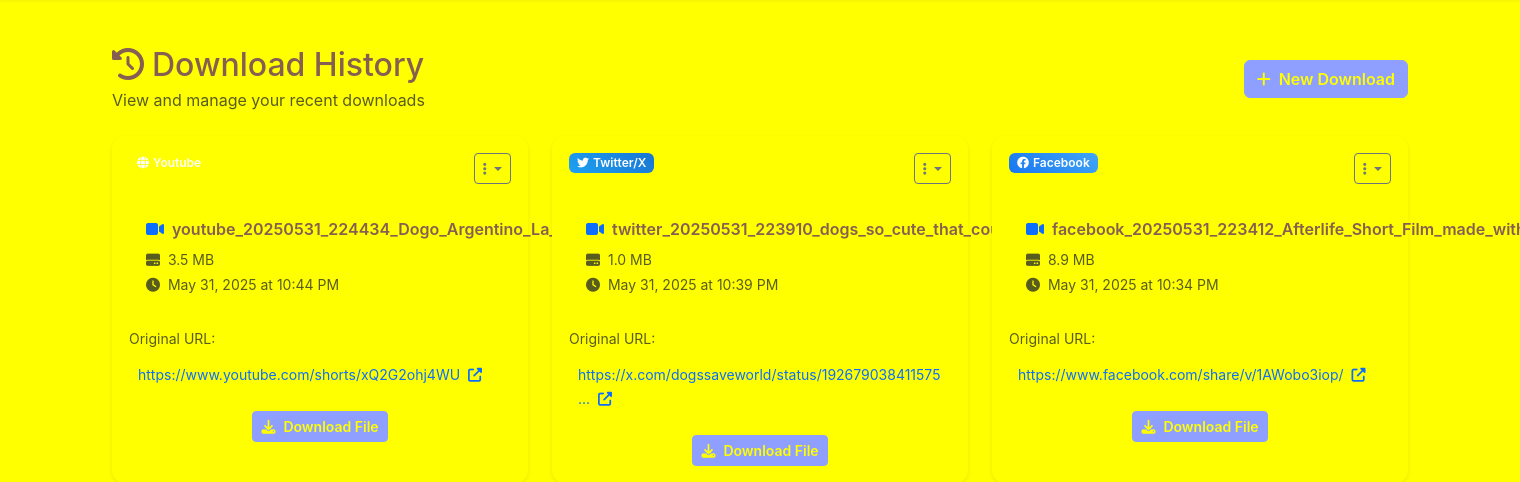
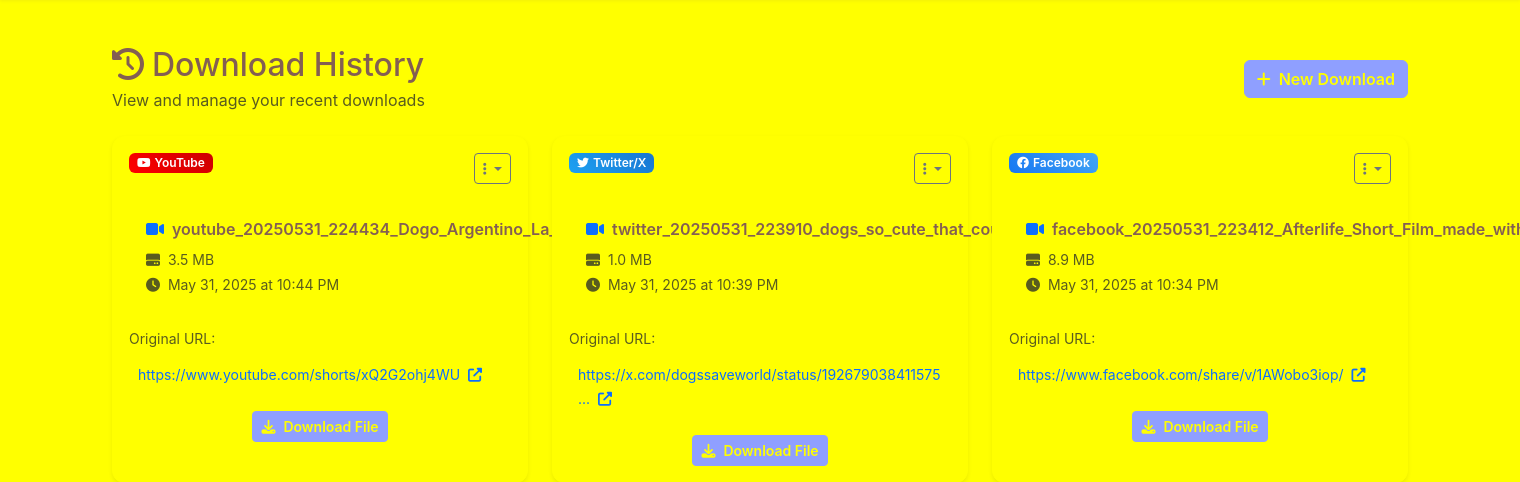
Before and after one commit to Elouahabi-Naoufal/Social-Media-Downloader, a Flask app: page /history in a window 1520 px wide; the page is wider, and only the part inside the window is pictured. Shown: the part 62-544 px from the top of that part. Run offline with Flask 3, Linux system fonts and the light colour scheme; some libraries are stand-ins or nearby versions.

Commit message:
Support downloading videos directly from YouTube within the application
Add YouTube platform support and update CSS for platform badges.

Replit-Commit-Author: Agent
Replit-Commit-Session-Id: ecb85fd4-e82b-4500-8ec9-d86bbb417e20
Replit-Commit-Screenshot-Url: https://storage.googleapis.com/screenshot-production-us-central1/559d4583-c60e-45a2-b6bf-044fa61c74f4/281c03a6-72f1-43ed-ac54-13d4aca1b4f4.jpg

```diff
--- a/static/css/style.css
+++ b/static/css/style.css
@@ -238,6 +238,11 @@ body {
     color: white;
 }
 
+.platform-badge.platform-youtube {
+    background: linear-gradient(45deg, #FF0000, #CC0000);
+    color: white;
+}
+
 /* Loading Overlay */
 .loading-overlay {
     position: fixed;
--- a/templates/history.html
+++ b/templates/history.html
@@ -38,6 +38,8 @@
                                         <i class="fab fa-facebook me-1"></i>Facebook
                                     {% elif item.platform == 'twitter' %}
                                         <i class="fab fa-twitter me-1"></i>Twitter/X
+                                    {% elif item.platform == 'youtube' %}
+                                        <i class="fab fa-youtube me-1"></i>YouTube
                                     {% else %}
                                         <i class="fas fa-globe me-1"></i>{{ item.platform.title() }}
                                     {% endif %}
```
Also changed, not shown: instance/downloads.db, 1 other file.
